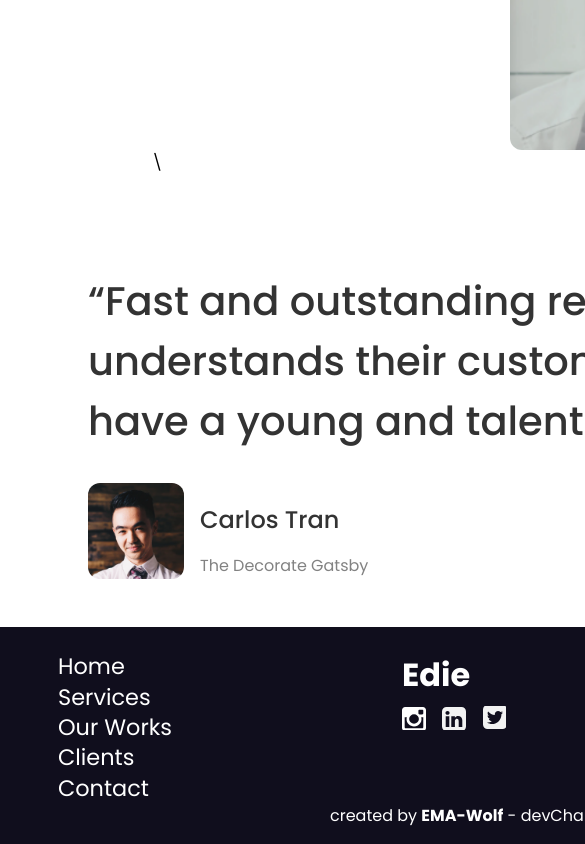
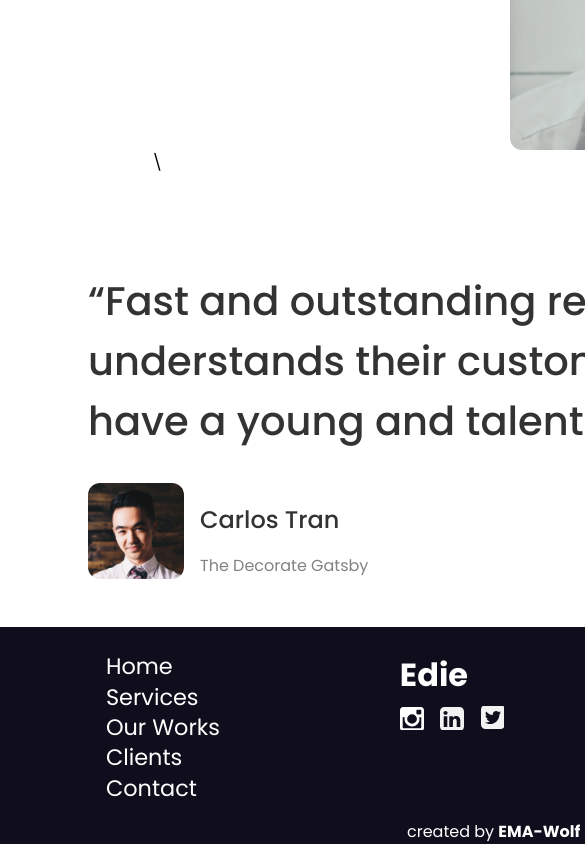
Before and after one commit to EMA-Wolf/Edie-Homepage, a plain HTML site: page index.html in a window 390 px wide. Shown: the part 8159-9003 px from the top of the page, 585 px wide, since content can reach past the window. Drawn offline with nearby package versions, Linux system fonts and the light colour scheme.

Commit message:
Re-edited

```diff
--- a/ediehomepage.css
+++ b/ediehomepage.css
@@ -357,13 +357,19 @@ html{width: 100%; height: 100%;}
 }
 
 #footer {
-    grid-template-columns: repeat(3,260px);
-    display: grid;
-    background: #100E1D;
+    /* grid-template-columns: repeat(3,260px);
+    display: grid; */
+    display: flex;
+    /* background: #100E1D; */
     color: white;
     justify-content: space-around;
     align-items: flex-start;
     padding: 1rem 1rem;
+}
+
+#base{
+    background: #100E1D;
+    color: white;
 }
 
 .links{
@@ -412,15 +418,9 @@ html{width: 100%; height: 100%;}
     display: none;
 }
 
-
-#footer {
-    width: 71.4rem;
-}
-
-
 .user{
-    grid-column: 1/4;
-    padding-left: 17rem;
+    display: flex;
+    justify-content: center;
 }
 
 @media(max-width:1200px){
@@ -465,7 +465,11 @@ margin: 0rem 4.5rem;
     width: 68rem;
 }
 
+#base{
+    width: 75rem;
+}
 
+}
 /* /////////////////////////////////////////////// */
 @media(max-width:900px){
     .more {
@@ -486,9 +490,10 @@ margin: 0rem 4.5rem;
     margin-left: 9.5rem;
 }
 
-#footer{
-    width: 64.5rem;
+#base{
+    width: 71.4rem;
 }
+
 
 .info > p {
     width: 36rem;
--- a/index.html
+++ b/index.html
@@ -182,6 +182,8 @@
 
     </div>
 
+<div id="base">
+
   <div id="footer">
      <div class="L">
         <ul>
@@ -215,9 +217,10 @@
      </div>
      </div>
 
-     <div class="user"><p>created by <b>EMA-Wolf</b> - devChallenges.io</p></div>
+   </div>
 
-   </div>
+   <div class="user"><p>created by <b>EMA-Wolf</b> - devChallenges.io</p></div>
+</div>
 
 </body>
 
```
